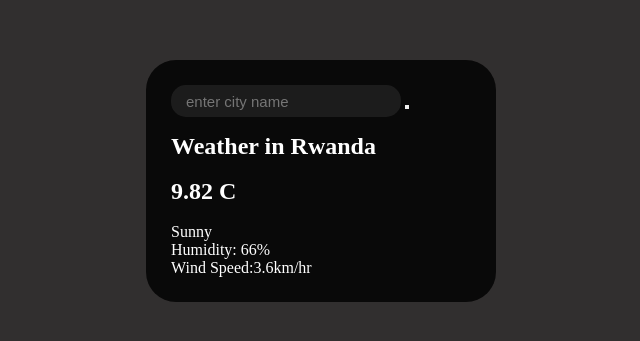
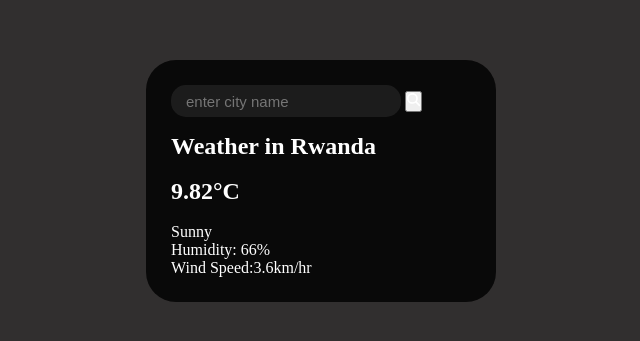
Before and after one commit to IRASUBIZA-Elyse/weather-app, a plain HTML site: page index.html in a window 1280 px wide. Shown: the part 219-560 px from the top of the page, 319-959 px from the left. Drawn offline with Linux system fonts and the light colour scheme.

Commit message:
added the search icon

```diff
--- a/index.html
+++ b/index.html
@@ -10,17 +10,19 @@
     <div class="card">
         <div class="search">
             <input type="text" placeholder="enter city name" class="search-bar">
-            <button class="btn"></button>
+            <button class="btn"><svg xmlns="http://www.w3.org/2000/svg" height="1em" viewBox="0 0 512 512"><style>svg{fill:#ffffff}</style><path d="M416 208c0 45.9-14.9 88.3-40 122.7L502.6 457.4c12.5 12.5 12.5 32.8 0 45.3s-32.8 12.5-45.3 0L330.7 376c-34.4 25.2-76.8 40-122.7 40C93.1 416 0 322.9 0 208S93.1 0 208 0S416 93.1 416 208zM208 352a144 144 0 1 0 0-288 144 144 0 1 0 0 288z"/></svg>
+            </button>
         </div>
         <div class="weather-info">
             <h2 class="city">Weather in Rwanda</h2>
             <br>
-            <h2 class="temperature-degree">9.82 C</h2>
+            <h2 class="temperature-degree">9.82°C</h2>
             <img class="icon" src="" alt=""/>
             <div class="description">Sunny</div>
             <div class="humidity">Humidity: 66%</div>
             <div class="wind">Wind Speed:3.6km/hr</div>
         </div>
     </div>
+    <script src="./main.js"></script>
 </body>
 </html>
```
